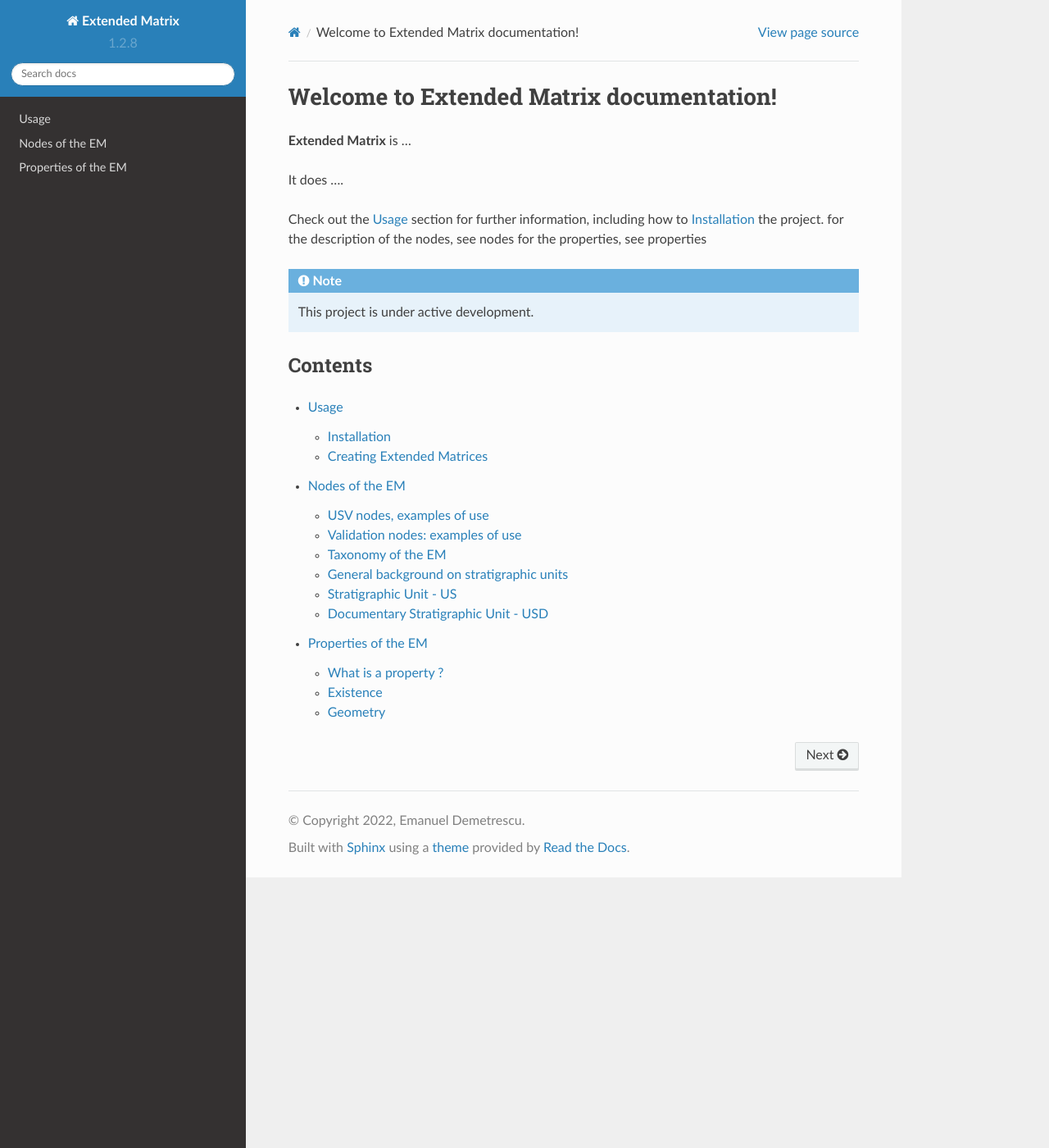
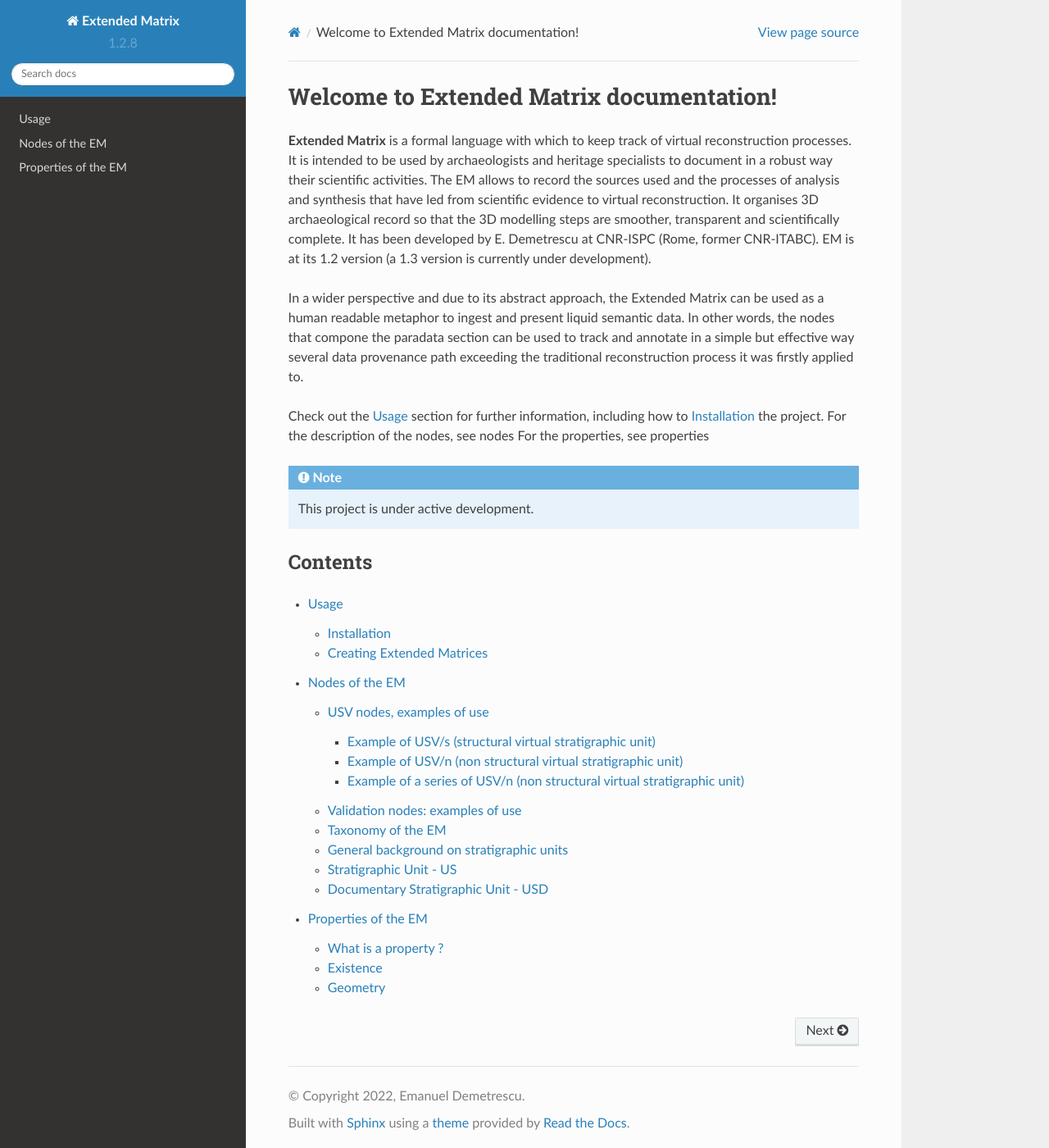
Before and after one commit to zalmoxes-laran/ExtendedMatrix-doc, a Sphinx documentation site: the page built from docs/source/index.rst, in a window 1280 px wide and 1400 px high. Shown: the whole window at 82% size. Built offline with Sphinx 7.4.7 and the Read the Docs theme 2.0.0, drawn with Linux system fonts in a browser that asks for light colours; pages that are not in the unit, such as notebooks, are missing from menus.

Commit message:
Adding examples in node section

```diff
--- a/docs/source/index.rst
+++ b/docs/source/index.rst
@@ -1,14 +1,13 @@
 Welcome to Extended Matrix documentation!
 =========================================
 
-**Extended Matrix** is ...
+**Extended Matrix** is a formal language with which to keep track of virtual reconstruction processes. It is intended to be used by archaeologists and heritage specialists to document in a robust way their scientific activities. The EM allows to record the sources used and the processes of analysis and synthesis that have led from scientific evidence to virtual reconstruction. It organises 3D archaeological record so that the 3D modelling steps are smoother, transparent and scientifically complete. It has been developed by E. Demetrescu at CNR-ISPC (Rome, former CNR-ITABC). EM is at its 1.2 version (a 1.3 version is currently under development).
 
-It does ....
+In a wider perspective and due to its abstract approach, the Extended Matrix can be used as a human readable metaphor to ingest and present liquid semantic data. In other words, the nodes that compone the paradata section can be used to track and annotate in a simple but effective way several data provenance path exceeding the traditional reconstruction process it was firstly applied to.
 
-Check out the :doc:`usage` section for further information, including
-how to :ref:`installation` the project.
-for the description of the nodes, see :ref:`nodes`
-for the properties, see :ref:`properties`
+Check out the :doc:`usage` section for further information, including how to :ref:`installation` the project.
+For the description of the nodes, see :ref:`nodes`
+For the properties, see :ref:`properties`
 
 .. note::
 
--- a/docs/source/usage.rst
+++ b/docs/source/usage.rst
@@ -8,7 +8,7 @@ Installation
 
 To use Extended Matrix, first install yED and Blender:
 
-Here you can find the download page: http://osiris.itabc.cnr.it/extendedmatrix/
+Here you can find the download page: https://www.extendedmatrix.org/download
 
 Creating Extended Matrices
 --------------------------
```
Also changed, not shown: docs/source/nodes.rst (+18 -0 lines), docs/source/img/B01.png (added), docs/source/img/B02.png (added), docs/source/img/B03.png (added), docs/source/img/B04.png (added), docs/source/img/B05.png (added), docs/source/img/B06.png (added), docs/source/img/B07.png (added), docs/source/img/EM_Reference_CHART_C_a.jpg (added), docs/source/img/EM_Reference_CHART_C_b.jpg (added), docs/source/img/EM_Reference_CHART_C_graph.jpg (added), docs/source/img/Nodes.png (added), docs/source/img/name-conventions.png (added), docs/source/img/taxonomy.png (added), 1 other file.
